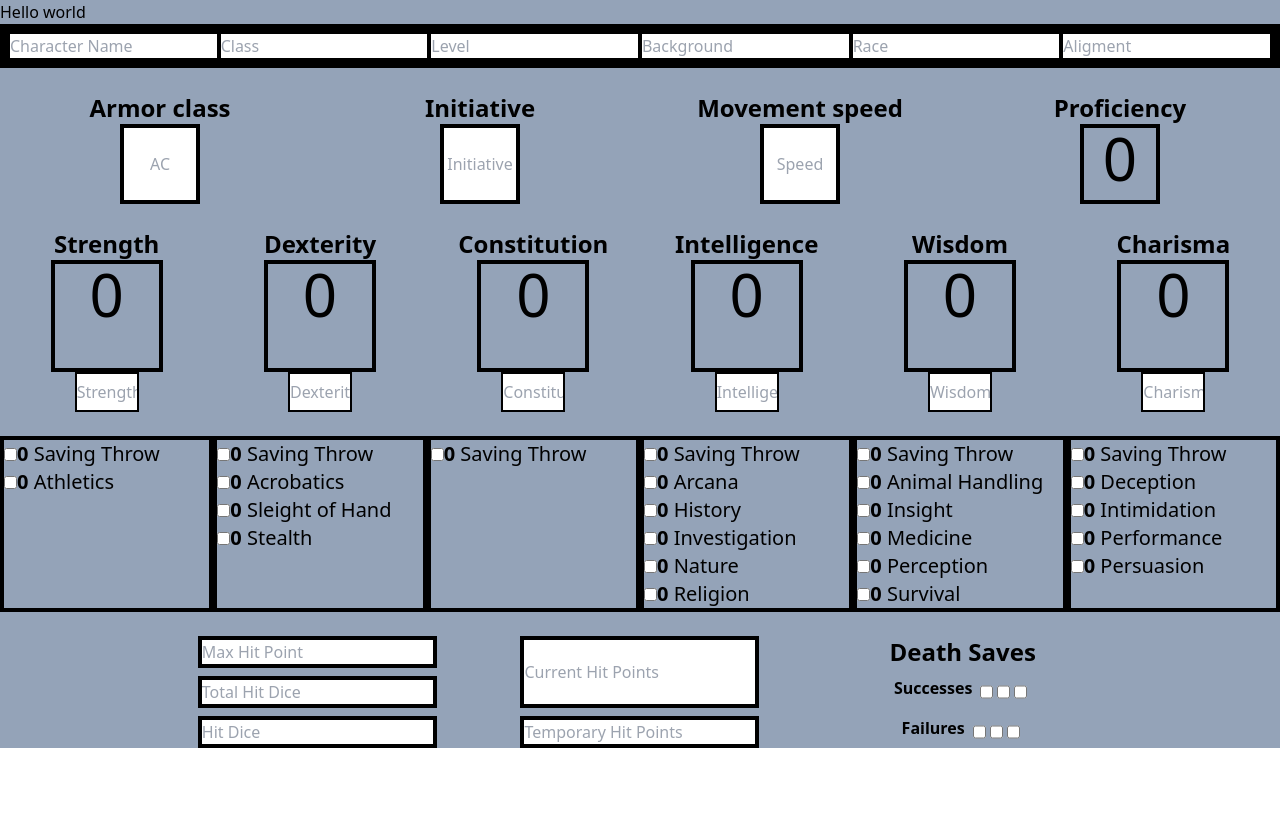
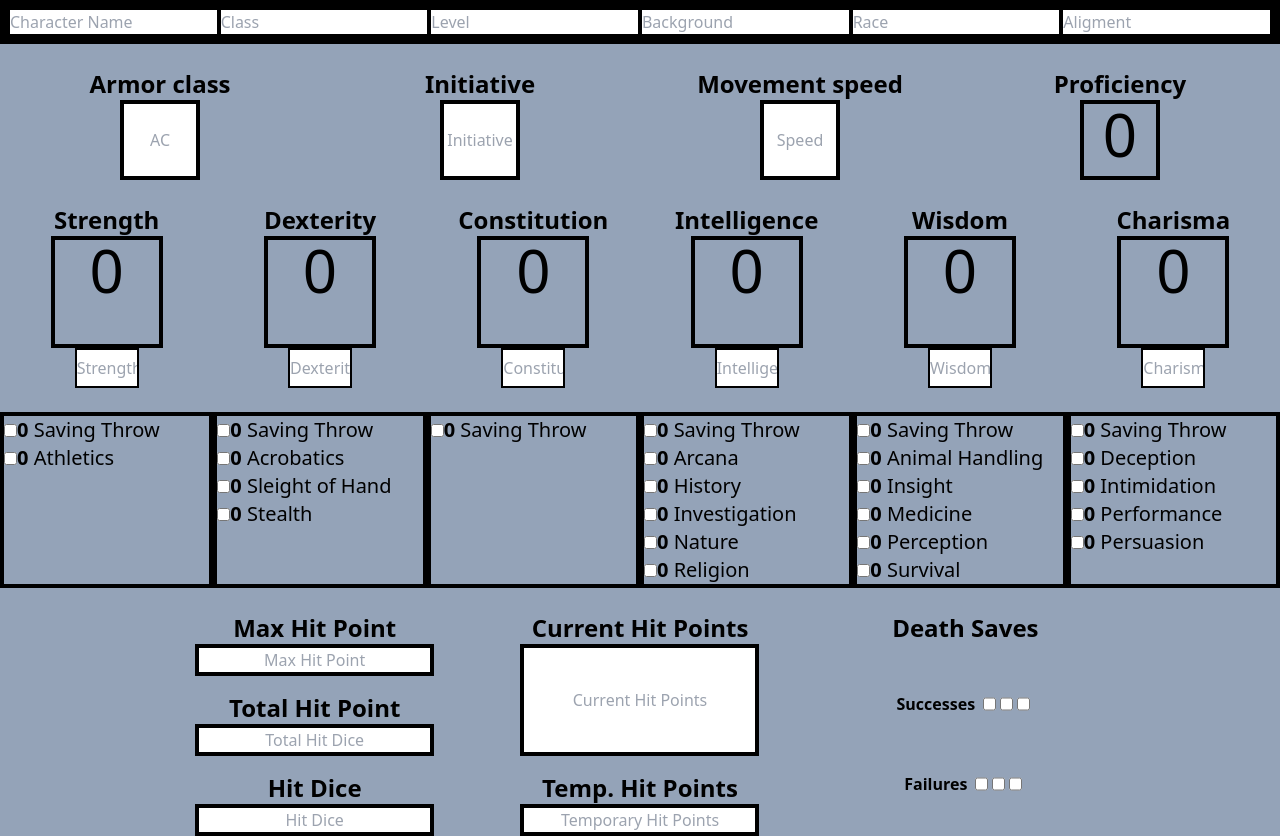
Before and after one commit to Grechileme/DnD_Sheet, a React (Create React App) app: page / in a window 1280 px wide. Before the commit the page ends 800 px from the top, so only its background shows below. Built offline with nearby package versions, Linux system fonts and the light colour scheme.

Commit message:
Added labels for the HP grid

```diff
--- a/src/components/Head.js
+++ b/src/components/Head.js
@@ -57,7 +57,7 @@ const Head = () => {
 
         return (
             <div>
-                <h2>Hello world</h2>
+                {/* <h2>Hello world</h2> */}
                 <div className='border-8 border-black'>
                     <input className='border-2 border-black w-1/6' type='text' placeholder='Character Name'/>
                     <input className='border-2 border-black w-1/6' type='text' placeholder='Class'/>
@@ -396,31 +396,63 @@ const Head = () => {
                     </div>
                 </div>
                 <br></br>
-                <div className='mx-auto grid grid-cols-3 grid-rows-3 gap-2 justify-items-center w-3/4'>
-                    <div className='border-4 border-black'>
-                        <input type='text' placeholder='Max Hit Point'></input>
+                <div className='mx-auto grid grid-cols-3 grid-rows-3 gap-4 place-items-start justify-items-center w-3/4'>
+                    <div>
+                        <div className='text-center text-2xl'>
+                            <b>Max Hit Point</b>
+                        </div>
+                        <div className='border-4 border-black'>
+                            <input className='text-center' type='text' placeholder='Max Hit Point'></input>
+                        </div>
                     </div>
-                    <div className='row-span-2 border-4 border-black'>
-                        <input className='h-full' type='text' placeholder='Current Hit Points'></input>
+
+                    <div className='row-span-2'>
+                        <div className='text-center text-2xl'>
+                            <b>Current Hit Points</b>
+                        </div>
+                        <div className='border-4 border-black h-28'>
+                            <input className='text-center w-full h-full' type='text' placeholder='Current Hit Points'></input>
+                        </div>
                     </div>
-                    <div className='border-4 border-black col-start-1'>
-                        <input type='text' placeholder='Total Hit Dice'></input>
+
+                    <div>
+                        <div className='text-center text-2xl'>
+                            <b>Total Hit Point</b>
+                        </div>
+                        <div className='border-4 border-black col-start-1'>
+                            <input className='text-center' type='text' placeholder='Total Hit Dice'></input>
+                        </div>
                     </div>
-                    <div className='border-4 border-black col-start-1 row-start-3'>
-                        <input type='text' placeholder='Hit Dice'></input>
+
+                    <div>
+                        <div className='text-center text-2xl'>
+                            <b>Hit Dice</b>
+                        </div>
+                        <div className='border-4 border-black col-start-1 row-start-3'>
+                            <input className='text-center' type='text' placeholder='Hit Dice'></input>
+                        </div>
                     </div>
-                    <div className='border-4 border-black col-start-2'>
-                        <input type='text' placeholder='Temporary Hit Points'></input>
+
+                    <div>
+                        <div className='text-center text-2xl'>
+                            <b>Temp. Hit Points</b>
+                        </div>
+                        <div className='border-4 border-black col-start-2'>
+                            <input className='text-center' type='text' placeholder='Temporary Hit Points'></input>
+                        </div>
                     </div>
+
                     <div className='col-start-3 row-start-1'>
                         <p className='text-2xl'><b>Death Saves</b></p>
                     </div>
+
                     <div className='flex col-start-3 row-start-2'>
                         <p className='mr-2'><b>Successes</b></p>
                         <input className='mr-1' type='checkbox'></input>
                         <input className='mr-1' type='checkbox'></input>
                         <input className='mr-1' type='checkbox'></input>
                     </div>
+
                     <div className='flex col-start-3 row-start-3'>
                         <p className='mr-2'><b>Failures</b></p>
                         <input className='mr-1' type='checkbox'></input>
```
